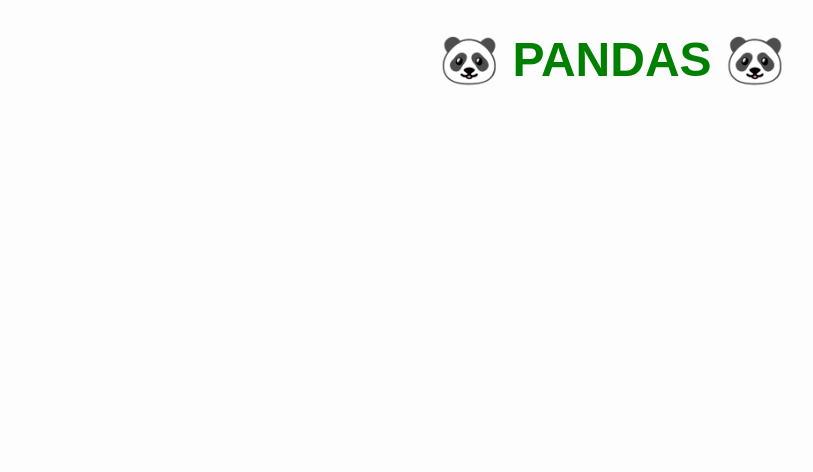
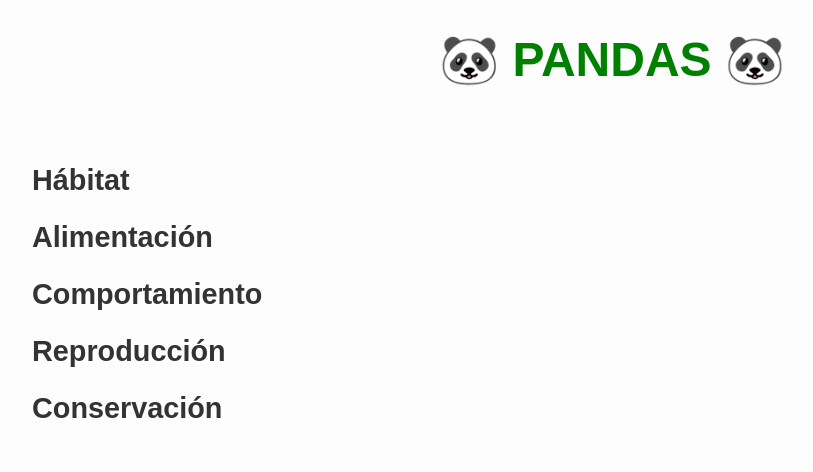
Before and after one commit to MarlonCaldero-dot/nationalgeographic_pandas, a plain HTML site: page index.html in a window 1280 px wide. Shown: the whole page, without its empty margins (28-841 px from the left). Drawn offline with Linux system fonts and the light colour scheme.

Commit message:
Se agregaron subtitulos en el index

```diff
--- a/index.html
+++ b/index.html
@@ -7,30 +7,52 @@
     <style>
         body {
             font-family: Arial, sans-serif;
-            text-align: center;
             background-color: #fdfdfd;
             margin: 0;
             padding: 0;
+            display: flex;
+            flex-direction: column;
+            align-items: center;
+        }
+        .container {
+            display: flex;
+            width: 100%;
+            max-width: 1200px;
+        }
+        .sidebar {
+            width: 30%;
+            padding: 20px;
+            text-align: left;
+        }
+        .content {
+            width: 70%;
+            padding: 20px;
         }
         h1 {
-
             color: green;
             font-size: 3rem;
+            text-align: center;
+            width: 100%;
         }
-        p {
-            font-size: 1.2rem;
+        h2 {
+            font-size: 1.8rem;
             color: #333;
-            max-width: 600px;
-            margin: 0 auto;
-        }
-        img {
-            width: 300px;
-            border-radius: 10px;
-            margin-top: 20px;
         }
     </style>
 </head>
 <body>
     <h1>🐼 PANDAS 🐼</h1>
+    <div class="container">
+        <div class="sidebar">
+            <h2>Hábitat</h2>
+            <h2>Alimentación</h2>
+            <h2>Comportamiento</h2>
+            <h2>Reproducción</h2>
+            <h2>Conservación</h2>
+        </div>
+        <div class="content">
+
+        </div>
+    </div>
 </body>
 </html>
```
